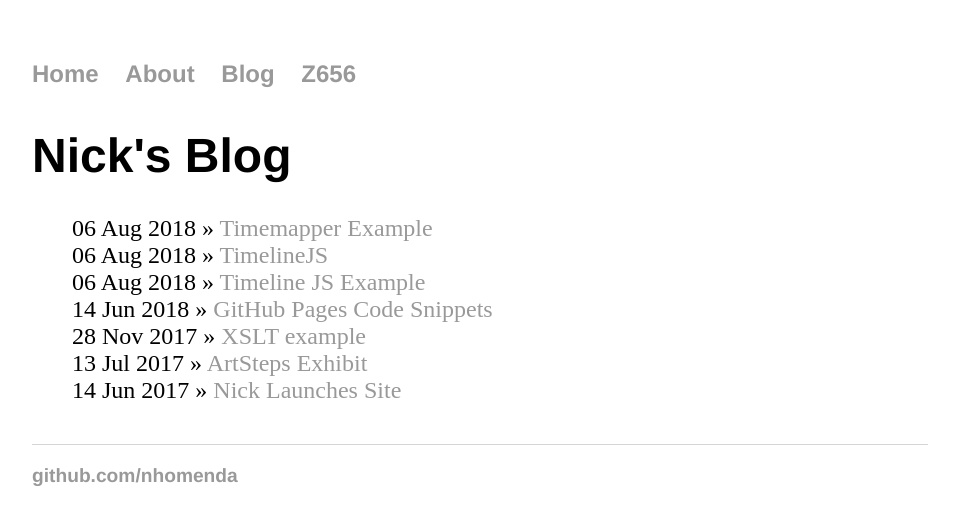
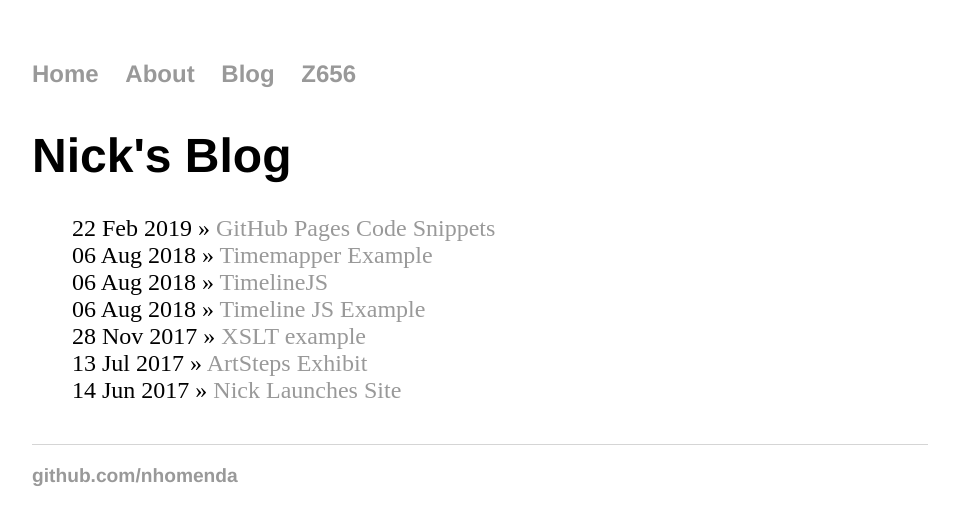
Before and after one commit to nhomenda/nhomenda.github.io, a Jekyll site: the page built from blog/index.html, in a window 1280 px wide. Shown: the top 525 px of the page, without its empty margins (160-1119 px from the left). Built offline with Jekyll 4.4.1, drawn with Linux system fonts in a browser that asks for light colours.

Commit message:
Update 2018-06-14-github-pages.md

```diff
--- a/_posts/2018-06-14-github-pages.md
+++ b/_posts/2018-06-14-github-pages.md
@@ -1,7 +1,7 @@
 ---
 layout: post
 title: "GitHub Pages Code Snippets"
-date: 2018-06-14
+date: 2019-02-22
 ---
 <div class="blurb">
 <p>Snippet 1: <code>index.html</code></p>
```
